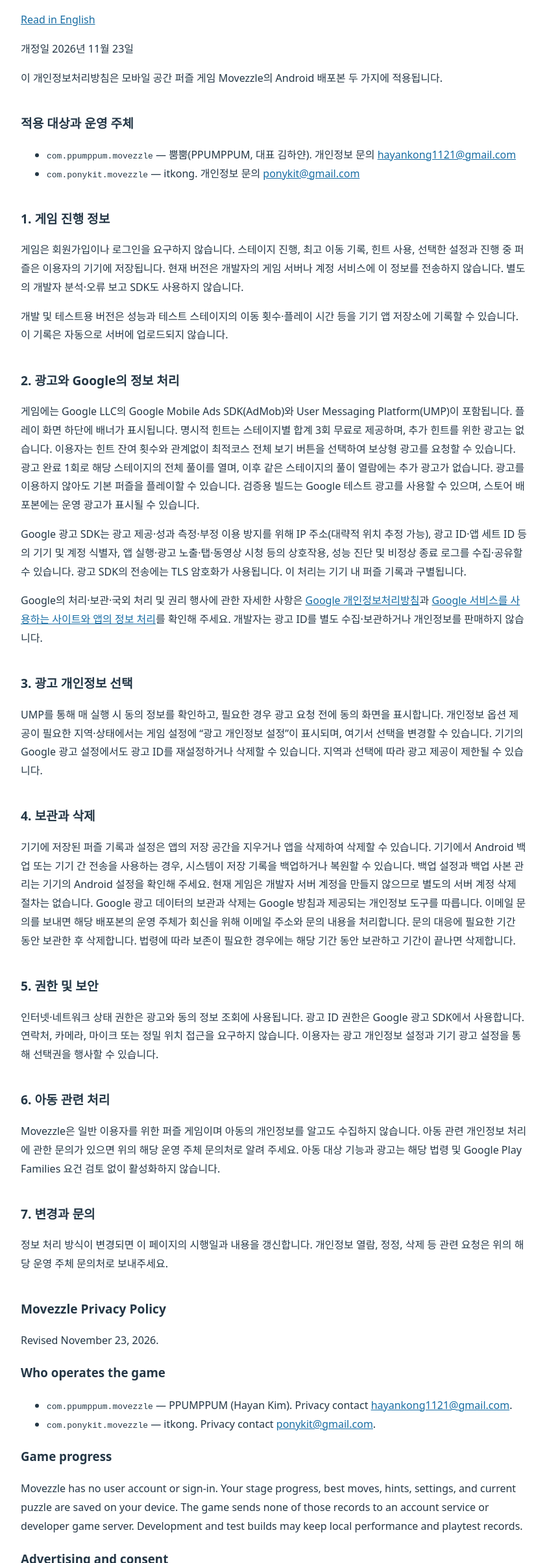
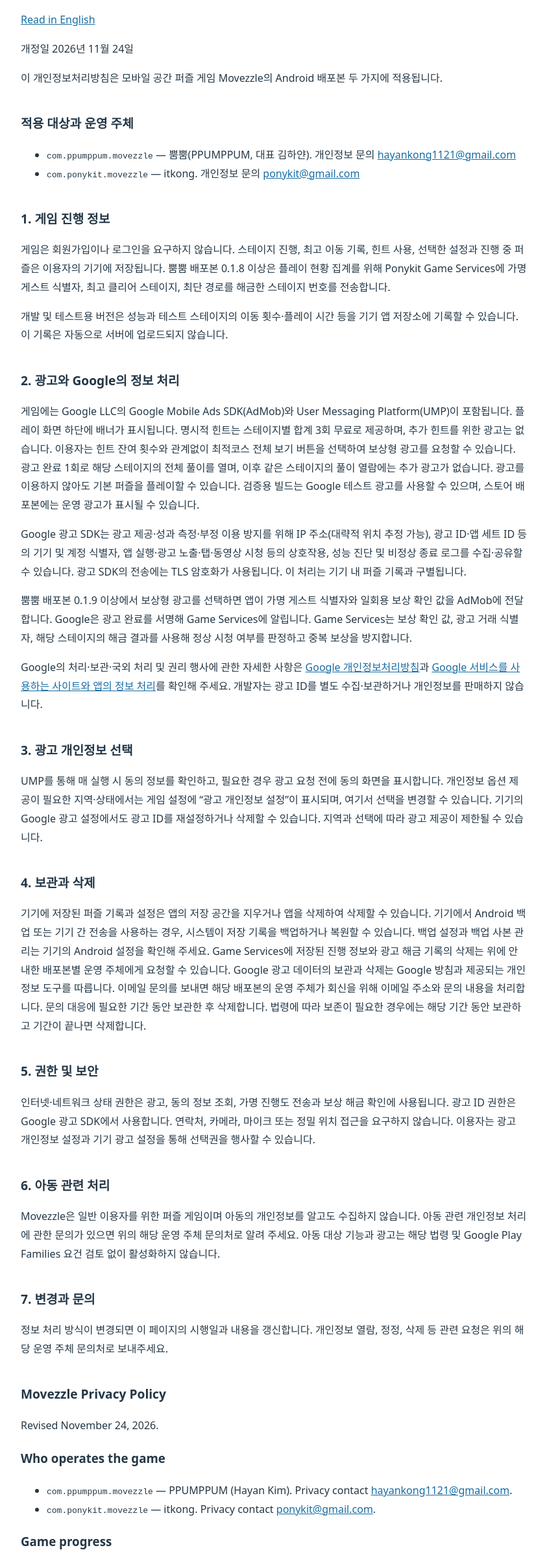
Before and after one commit to ponykit/movezzle-privacy, a plain HTML site: page index.html in a window 1280 px wide. Shown: the part 102-2508 px from the top of the page at 65% size, without its empty margins (218-1061 px from the left). Drawn offline with Linux system fonts and the light colour scheme.

Commit message:
Disclose Movezzle progress reporting and rewarded-ad verification (#1)

```diff
--- a/index.html
+++ b/index.html
@@ -2,7 +2,7 @@
 <html lang="ko"><head><meta charset="utf-8"><meta name="viewport" content="width=device-width,initial-scale=1">
 <title>Movezzle 개인정보처리방침</title>
 <style>body{font-family:system-ui,"Noto Sans KR",sans-serif;max-width:780px;margin:auto;padding:28px 20px 64px;line-height:1.8;color:#243746;background:#fff}h1{font-size:1.8rem}h2{font-size:1.2rem;margin-top:2em}a{color:#166ca3}footer{margin-top:3em;color:#617582}@media(prefers-color-scheme:dark){body{color:#e2eaf1;background:#14202b}a{color:#83cfff}}</style></head>
-<body><h1>Movezzle 개인정보처리방침</h1><p><a lang="en" href="#english">Read in English</a></p><p>개정일 <time datetime="2026-11-23">2026년 11월 23일</time></p>
+<body><h1>Movezzle 개인정보처리방침</h1><p><a lang="en" href="#english">Read in English</a></p><p>개정일 <time datetime="2026-11-24">2026년 11월 24일</time></p>
 <p>이 개인정보처리방침은 모바일 공간 퍼즐 게임 Movezzle의 Android 배포본 두 가지에 적용됩니다.</p>
 <h2>적용 대상과 운영 주체</h2>
 <ul>
@@ -10,39 +10,41 @@
 <li><code>com.ponykit.movezzle</code> — itkong. 개인정보 문의 <a href="mailto:ponykit@gmail.com">ponykit@gmail.com</a></li>
 </ul>
 <h2>1. 게임 진행 정보</h2>
-<p>게임은 회원가입이나 로그인을 요구하지 않습니다. 스테이지 진행, 최고 이동 기록, 힌트 사용, 선택한 설정과 진행 중 퍼즐은 이용자의 기기에 저장됩니다. 현재 버전은 개발자의 게임 서버나 계정 서비스에 이 정보를 전송하지 않습니다. 별도의 개발자 분석·오류 보고 SDK도 사용하지 않습니다.</p>
+<p>게임은 회원가입이나 로그인을 요구하지 않습니다. 스테이지 진행, 최고 이동 기록, 힌트 사용, 선택한 설정과 진행 중 퍼즐은 이용자의 기기에 저장됩니다. 뿜뿜 배포본 0.1.8 이상은 플레이 현황 집계를 위해 Ponykit Game Services에 가명 게스트 식별자, 최고 클리어 스테이지, 최단 경로를 해금한 스테이지 번호를 전송합니다.</p>
 <p>개발 및 테스트용 버전은 성능과 테스트 스테이지의 이동 횟수·플레이 시간 등을 기기 앱 저장소에 기록할 수 있습니다. 이 기록은 자동으로 서버에 업로드되지 않습니다.</p>
 <h2>2. 광고와 Google의 정보 처리</h2>
 <p>게임에는 Google LLC의 Google Mobile Ads SDK(AdMob)와 User Messaging Platform(UMP)이 포함됩니다. 플레이 화면 하단에 배너가 표시됩니다. 명시적 힌트는 스테이지별 합계 3회 무료로 제공하며, 추가 힌트를 위한 광고는 없습니다. 이용자는 힌트 잔여 횟수와 관계없이 최적코스 전체 보기 버튼을 선택하여 보상형 광고를 요청할 수 있습니다. 광고 완료 1회로 해당 스테이지의 전체 풀이를 열며, 이후 같은 스테이지의 풀이 열람에는 추가 광고가 없습니다. 광고를 이용하지 않아도 기본 퍼즐을 플레이할 수 있습니다. 검증용 빌드는 Google 테스트 광고를 사용할 수 있으며, 스토어 배포본에는 운영 광고가 표시될 수 있습니다.</p>
 <p>Google 광고 SDK는 광고 제공·성과 측정·부정 이용 방지를 위해 IP 주소(대략적 위치 추정 가능), 광고 ID·앱 세트 ID 등의 기기 및 계정 식별자, 앱 실행·광고 노출·탭·동영상 시청 등의 상호작용, 성능 진단 및 비정상 종료 로그를 수집·공유할 수 있습니다. 광고 SDK의 전송에는 TLS 암호화가 사용됩니다. 이 처리는 기기 내 퍼즐 기록과 구별됩니다.</p>
+<p>뿜뿜 배포본 0.1.9 이상에서 보상형 광고를 선택하면 앱이 가명 게스트 식별자와 일회용 보상 확인 값을 AdMob에 전달합니다. Google은 광고 완료를 서명해 Game Services에 알립니다. Game Services는 보상 확인 값, 광고 거래 식별자, 해당 스테이지의 해금 결과를 사용해 정상 시청 여부를 판정하고 중복 보상을 방지합니다.</p>
 <p>Google의 처리·보관·국외 처리 및 권리 행사에 관한 자세한 사항은 <a href="https://policies.google.com/privacy?hl=ko">Google 개인정보처리방침</a>과 <a href="https://policies.google.com/technologies/partner-sites?hl=ko">Google 서비스를 사용하는 사이트와 앱의 정보 처리</a>를 확인해 주세요. 개발자는 광고 ID를 별도 수집·보관하거나 개인정보를 판매하지 않습니다.</p>
 <h2>3. 광고 개인정보 선택</h2>
 <p>UMP를 통해 매 실행 시 동의 정보를 확인하고, 필요한 경우 광고 요청 전에 동의 화면을 표시합니다. 개인정보 옵션 제공이 필요한 지역·상태에서는 게임 설정에 “광고 개인정보 설정”이 표시되며, 여기서 선택을 변경할 수 있습니다. 기기의 Google 광고 설정에서도 광고 ID를 재설정하거나 삭제할 수 있습니다. 지역과 선택에 따라 광고 제공이 제한될 수 있습니다.</p>
 <h2>4. 보관과 삭제</h2>
-<p>기기에 저장된 퍼즐 기록과 설정은 앱의 저장 공간을 지우거나 앱을 삭제하여 삭제할 수 있습니다. 기기에서 Android 백업 또는 기기 간 전송을 사용하는 경우, 시스템이 저장 기록을 백업하거나 복원할 수 있습니다. 백업 설정과 백업 사본 관리는 기기의 Android 설정을 확인해 주세요. 현재 게임은 개발자 서버 계정을 만들지 않으므로 별도의 서버 계정 삭제 절차는 없습니다. Google 광고 데이터의 보관과 삭제는 Google 방침과 제공되는 개인정보 도구를 따릅니다. 이메일 문의를 보내면 해당 배포본의 운영 주체가 회신을 위해 이메일 주소와 문의 내용을 처리합니다. 문의 대응에 필요한 기간 동안 보관한 후 삭제합니다. 법령에 따라 보존이 필요한 경우에는 해당 기간 동안 보관하고 기간이 끝나면 삭제합니다.</p>
+<p>기기에 저장된 퍼즐 기록과 설정은 앱의 저장 공간을 지우거나 앱을 삭제하여 삭제할 수 있습니다. 기기에서 Android 백업 또는 기기 간 전송을 사용하는 경우, 시스템이 저장 기록을 백업하거나 복원할 수 있습니다. 백업 설정과 백업 사본 관리는 기기의 Android 설정을 확인해 주세요. Game Services에 저장된 진행 정보와 광고 해금 기록의 삭제는 위에 안내한 배포본별 운영 주체에게 요청할 수 있습니다. Google 광고 데이터의 보관과 삭제는 Google 방침과 제공되는 개인정보 도구를 따릅니다. 이메일 문의를 보내면 해당 배포본의 운영 주체가 회신을 위해 이메일 주소와 문의 내용을 처리합니다. 문의 대응에 필요한 기간 동안 보관한 후 삭제합니다. 법령에 따라 보존이 필요한 경우에는 해당 기간 동안 보관하고 기간이 끝나면 삭제합니다.</p>
 <h2>5. 권한 및 보안</h2>
-<p>인터넷·네트워크 상태 권한은 광고와 동의 정보 조회에 사용됩니다. 광고 ID 권한은 Google 광고 SDK에서 사용합니다. 연락처, 카메라, 마이크 또는 정밀 위치 접근을 요구하지 않습니다. 이용자는 광고 개인정보 설정과 기기 광고 설정을 통해 선택권을 행사할 수 있습니다.</p>
+<p>인터넷·네트워크 상태 권한은 광고, 동의 정보 조회, 가명 진행도 전송과 보상 해금 확인에 사용됩니다. 광고 ID 권한은 Google 광고 SDK에서 사용합니다. 연락처, 카메라, 마이크 또는 정밀 위치 접근을 요구하지 않습니다. 이용자는 광고 개인정보 설정과 기기 광고 설정을 통해 선택권을 행사할 수 있습니다.</p>
 <h2>6. 아동 관련 처리</h2>
 <p>Movezzle은 일반 이용자를 위한 퍼즐 게임이며 아동의 개인정보를 알고도 수집하지 않습니다. 아동 관련 개인정보 처리에 관한 문의가 있으면 위의 해당 운영 주체 문의처로 알려 주세요. 아동 대상 기능과 광고는 해당 법령 및 Google Play Families 요건 검토 없이 활성화하지 않습니다.</p>
 <h2>7. 변경과 문의</h2>
 <p>정보 처리 방식이 변경되면 이 페이지의 시행일과 내용을 갱신합니다. 개인정보 열람, 정정, 삭제 등 관련 요청은 위의 해당 운영 주체 문의처로 보내주세요.</p>
 <section id="english" lang="en">
 <h2>Movezzle Privacy Policy</h2>
-<p>Revised November 23, 2026.</p>
+<p>Revised November 24, 2026.</p>
 <h3>Who operates the game</h3>
 <ul>
 <li><code>com.ppumppum.movezzle</code> — PPUMPPUM (Hayan Kim). Privacy contact <a href="mailto:hayankong1121@gmail.com">hayankong1121@gmail.com</a>.</li>
 <li><code>com.ponykit.movezzle</code> — itkong. Privacy contact <a href="mailto:ponykit@gmail.com">ponykit@gmail.com</a>.</li>
 </ul>
 <h3>Game progress</h3>
-<p>Movezzle has no user account or sign-in. Your stage progress, best moves, hints, settings, and current puzzle are saved on your device. The game sends none of those records to an account service or developer game server. Development and test builds may keep local performance and playtest records.</p>
+<p>Movezzle requires no account registration or sign-in. Your stage progress, best moves, hints, settings, and current puzzle are saved on your device. PPUMPPUM version 0.1.8 and later send a pseudonymous guest identifier, the highest cleared stage, and the stage numbers with unlocked shortest paths to Ponykit Game Services for gameplay reporting. Development and test builds may keep local performance and playtest records.</p>
 <h3>Advertising and consent</h3>
 <p>Movezzle uses Google Mobile Ads (AdMob) and Google's User Messaging Platform. A banner may appear during play. When you choose to view the shortest solution, you can complete one rewarded ad to unlock that stage's solution. You can play the puzzles and use the three free hints per stage without choosing a rewarded ad.</p>
+<p>Starting with PPUMPPUM version 0.1.9, choosing a rewarded ad sends a pseudonymous guest identifier and a one-time reward verification value to AdMob. Google sends Game Services a signed completion notice. Game Services uses the verification value, the ad transaction identifier, and the stage unlock record to verify completion and prevent duplicate rewards.</p>
 <p>Google LLC can collect and share IP addresses (which may indicate approximate location), device and account identifiers such as advertising ID and app set ID, app interactions, performance diagnostics, and crash logs for advertising, analytics, and fraud prevention. Google encrypts SDK data in transit with TLS. The game operator does not separately collect advertising IDs for its own use. <a href="https://policies.google.com/privacy?hl=en">Google Privacy Policy</a> · <a href="https://policies.google.com/technologies/partner-sites?hl=en">How Google uses information from apps</a>.</p>
 <p>Where a consent form is required, UMP shows it before the game requests ads. If UMP provides an entry point for your region and consent state, open Settings and choose Ad privacy choices to review or change your selection. Android settings also let you reset or delete your advertising ID.</p>
 <h3>Retention and deletion</h3>
-<p>Clear the app's storage or uninstall it to remove progress and settings on the device. Android may back up or restore your records based on your backup and device transfer settings. For copies managed by Android, use the device's backup settings. Google describes its retention and controls in its privacy policy.</p>
+<p>Clear the app's storage or uninstall it to remove progress and settings on the device. Android may back up or restore your records based on your backup and device transfer settings. For copies managed by Android, use the device's backup settings. Ask the operator listed for your version of Movezzle to delete the progress and ad unlock records held by Game Services. Google describes its retention and controls in its privacy policy.</p>
 <p>If you email an operator, that operator uses your address and message to reply. Those records are kept while needed to handle your request and for any period required by law, then deleted. Send privacy requests to the operator listed for the package you installed.</p>
-<p>The game uses internet and network-state permissions for ads and consent. The Google SDK uses the advertising ID permission. The game does not request contacts, camera, microphone or precise location access. Movezzle is a general-audience game. Please contact the applicable operator with any concerns about children's privacy.</p>
+<p>The game uses internet and network-state permissions for ads, consent, pseudonymous progress reporting, and reward verification. The Google SDK uses the advertising ID permission. The game does not request contacts, camera, microphone or precise location access. Movezzle is a general-audience game. Please contact the applicable operator with any concerns about children's privacy.</p>
 </section>
 <footer>Movezzle</footer></body></html>
```
